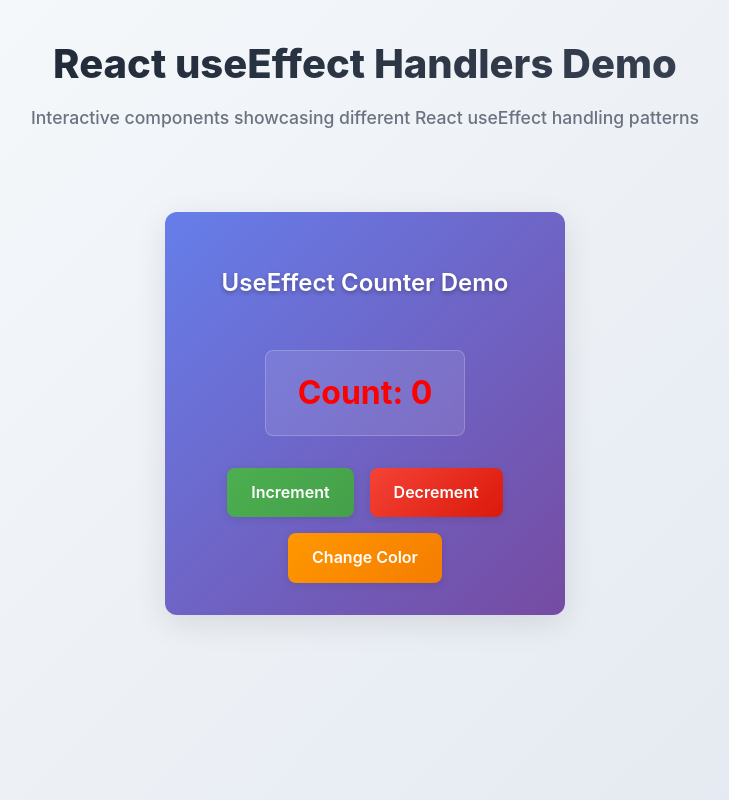
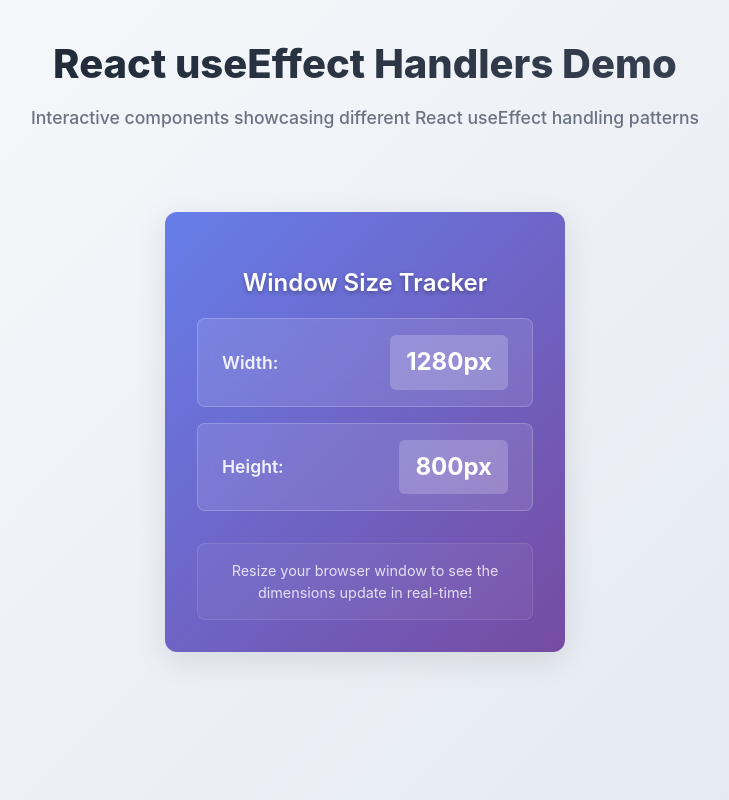
Before and after one commit to AhmedAl-Bahrawy/React-Vite-Learning, a React (Vite) app in the folder React-App/: page / in a window 1280 px wide. Shown: the whole page, without its empty margins (275-1004 px from the left). Built offline with nearby package versions, Linux system fonts and the light colour scheme.

Commit message:
Refactor UseEffect component to track window dimensions instead of count and color. Update UI to display width and height with real-time updates on window resize. Revise styles for improved layout and presentation of dimension data.

```diff
--- a/React-App/src/components/UseEffect/UseEffect.jsx
+++ b/React-App/src/components/UseEffect/UseEffect.jsx
@@ -2,43 +2,34 @@ import React, { useState, useEffect } from "react";
 import styles from "./UseEffect.module.css";
 
 function UseEffect() {
-    const [count, setCount] = useState(0);
-    const [color, setColor] = useState("red");
+
+    const [width, setWidth] = useState(window.innerWidth);
+    const [height, setHeight] = useState(window.innerHeight);
 
     useEffect(() => {
-        document.title = `Count: ${count}, Color ${color}`;
+        window.addEventListener("resize", () => {
+            setWidth(window.innerWidth);
+            setHeight(window.innerHeight);
+        });
+    }, []);
 
-        return () => {
-            // Cleanup function
-        }
-    }, [count, color])
 
     return (
         <div className={styles.container}>
-            <h2 className={styles.title}>UseEffect Counter Demo</h2>
-            <p className={styles.counter} style={{ color: color }}>
-                Count: {count}
+            <h2 className={styles.title}>Window Size Tracker</h2>
+            <div className={styles.dimensionDisplay}>
+                <div className={styles.dimensionItem}>
+                    <span className={styles.dimensionLabel}>Width:</span>
+                    <span className={styles.dimensionValue}>{width}px</span>
+                </div>
+                <div className={styles.dimensionItem}>
+                    <span className={styles.dimensionLabel}>Height:</span>
+                    <span className={styles.dimensionValue}>{height}px</span>
+                </div>
+            </div>
+            <p className={styles.description}>
+                Resize your browser window to see the dimensions update in real-time!
             </p>
-            <div className={styles.buttonGroup}>
-                <button
-                    className={`${styles.button} ${styles.incrementButton}`}
-                    onClick={() => { setCount(count + 1) }}
-                >
-                    Increment
-                </button>
-                <button
-                    className={`${styles.button} ${styles.decrementButton}`}
-                    onClick={() => { setCount(count - 1) }}
-                >
-                    Decrement
-                </button>
-                <button
-                    className={`${styles.button} ${styles.colorButton}`}
-                    onClick={() => { setColor(c => c === "red" ? "blue" : "red") }}
-                >
-                    Change Color
-                </button>
-            </div>
         </div>
     )
 }
--- a/React-App/src/components/UseEffect/UseEffect.module.css
+++ b/React-App/src/components/UseEffect/UseEffect.module.css
@@ -12,11 +12,19 @@
   min-height: 300px;
 }
 
-.counter {
-  font-size: 2rem;
-  font-weight: bold;
+.dimensionDisplay {
+  display: flex;
+  flex-direction: column;
+  gap: 1rem;
   margin-bottom: 2rem;
-  padding: 1rem 2rem;
+  width: 100%;
+}
+
+.dimensionItem {
+  display: flex;
+  justify-content: space-between;
+  align-items: center;
+  padding: 1rem 1.5rem;
   background: rgba(255, 255, 255, 0.1);
   border-radius: 8px;
   backdrop-filter: blur(10px);
@@ -24,67 +32,39 @@
   transition: all 0.3s ease;
 }
 
-.counter:hover {
+.dimensionItem:hover {
   transform: translateY(-2px);
   box-shadow: 0 4px 16px rgba(0, 0, 0, 0.2);
+  background: rgba(255, 255, 255, 0.15);
 }
 
-.buttonGroup {
-  display: flex;
-  gap: 1rem;
-  flex-wrap: wrap;
-  justify-content: center;
+.dimensionLabel {
+  font-size: 1.1rem;
+  font-weight: 600;
+  color: rgba(255, 255, 255, 0.9);
 }
 
-.button {
-  padding: 0.75rem 1.5rem;
-  border: none;
-  border-radius: 8px;
-  font-size: 1rem;
-  font-weight: 600;
-  cursor: pointer;
-  transition: all 0.3s ease;
-  background: rgba(255, 255, 255, 0.9);
-  color: #333;
-  box-shadow: 0 2px 8px rgba(0, 0, 0, 0.1);
+.dimensionValue {
+  font-size: 1.5rem;
+  font-weight: bold;
+  color: #fff;
+  background: rgba(255, 255, 255, 0.2);
+  padding: 0.5rem 1rem;
+  border-radius: 6px;
+  min-width: 80px;
+  text-align: center;
 }
 
-.button:hover {
-  transform: translateY(-2px);
-  box-shadow: 0 4px 16px rgba(0, 0, 0, 0.2);
-  background: rgba(255, 255, 255, 1);
-}
-
-.button:active {
-  transform: translateY(0);
-  box-shadow: 0 2px 8px rgba(0, 0, 0, 0.1);
-}
-
-.incrementButton {
-  background: linear-gradient(135deg, #4caf50, #45a049);
-  color: white;
-}
-
-.incrementButton:hover {
-  background: linear-gradient(135deg, #45a049, #3d8b40);
-}
-
-.decrementButton {
-  background: linear-gradient(135deg, #f44336, #da190b);
-  color: white;
-}
-
-.decrementButton:hover {
-  background: linear-gradient(135deg, #da190b, #c1170a);
-}
-
-.colorButton {
-  background: linear-gradient(135deg, #ff9800, #f57c00);
-  color: white;
-}
-
-.colorButton:hover {
-  background: linear-gradient(135deg, #f57c00, #ef6c00);
+.description {
+  color: rgba(255, 255, 255, 0.8);
+  font-size: 0.9rem;
+  text-align: center;
+  line-height: 1.5;
+  margin: 0;
+  padding: 1rem;
+  background: rgba(255, 255, 255, 0.05);
+  border-radius: 8px;
+  border: 1px solid rgba(255, 255, 255, 0.1);
 }
 
 .title {
@@ -100,19 +80,31 @@
   .container {
     margin: 1rem;
     padding: 1.5rem;
+    max-width: 100%;
   }
 
-  .buttonGroup {
+  .dimensionItem {
+    padding: 0.75rem 1rem;
     flex-direction: column;
-    width: 100%;
+    gap: 0.5rem;
+    text-align: center;
   }
 
-  .button {
-    width: 100%;
+  .dimensionLabel {
+    font-size: 1rem;
   }
 
-  .counter {
-    font-size: 1.5rem;
-    padding: 0.75rem 1.5rem;
+  .dimensionValue {
+    font-size: 1.3rem;
+    min-width: 60px;
+  }
+
+  .title {
+    font-size: 1.3rem;
+  }
+
+  .description {
+    font-size: 0.8rem;
+    padding: 0.75rem;
   }
 }
```
